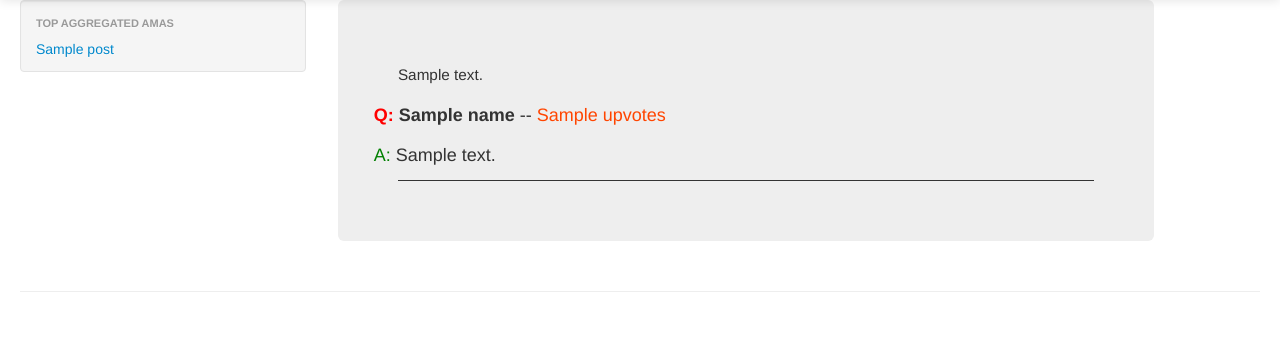
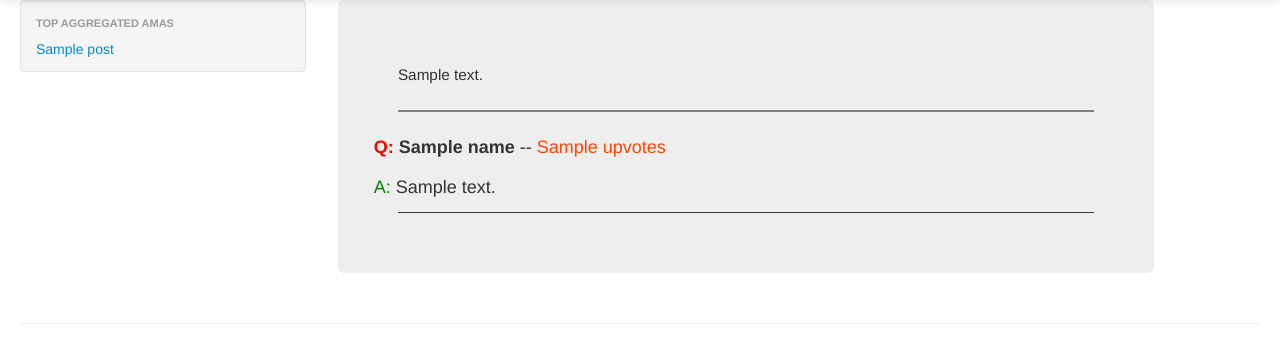
Before and after one commit to katiepru/iAMAggregator, a Flask app: template templates/ama.html in a window 1280 px wide. Shown: the part 60-423 px from the top of the page. Run offline with Flask 2, Linux system fonts and the light colour scheme; the template is opened without the code that fills it: most values are stand-ins (such as "Sample title", 1, 10 or a date in 2020); parts of the project's set-up code (start-up, migrations or seed data) failed here and were passed over; some libraries are stand-ins or nearby versions.

Commit message:
Adding hr below selftext.

```diff
--- a/templates/ama.html
+++ b/templates/ama.html
@@ -67,6 +67,7 @@
             <span style="font-size:.85em;">
               <p>{{ self_text }}</p>
             </span>
+            <hr style="border-color:gray;"/>
             {% endif %}
             {% for response in responses %}
             {% for reply in response %}
```
